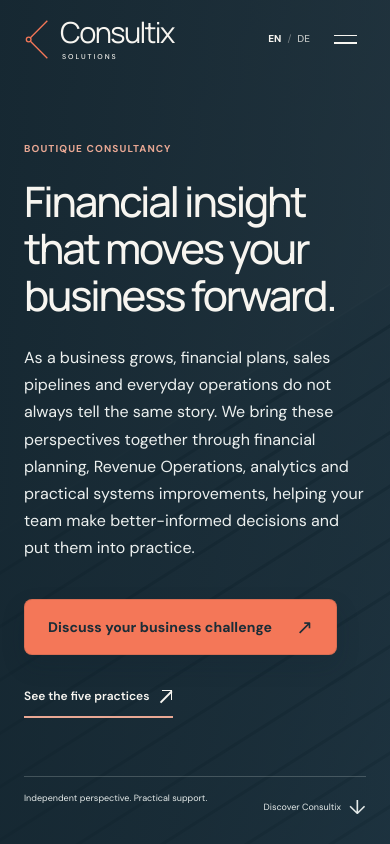
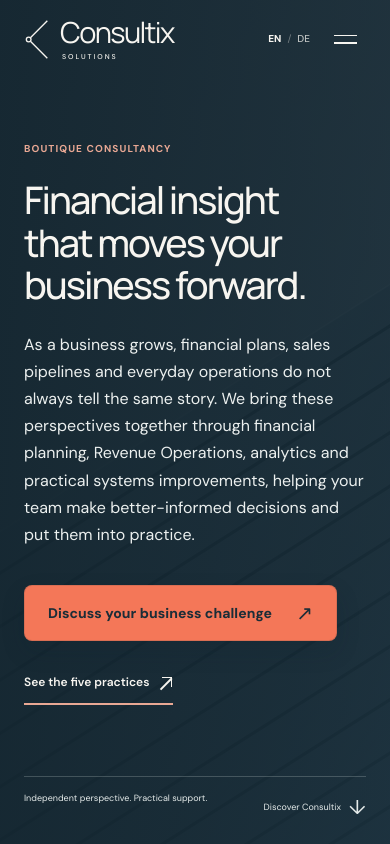
Before and after one commit to tinajanks-sketch/website, a website: page index.html in a window 390 px wide. Shown: the top 844 px of the page. Drawn offline with Linux system fonts and the light colour scheme.

Commit message:
Reduce hero heading further and preserve original logo styling

```diff
--- a/style.css
+++ b/style.css
@@ -400,7 +400,7 @@ button:focus-visible,a:focus-visible,input:focus-visible,select:focus-visible,te
     linear-gradient(0deg,rgba(17,34,42,.45),transparent 55%);
 }
 .hero h1{
-  font-size:clamp(54px,6.05vw,94px);
+  font-size:clamp(49px,5.2vw,80px);
   line-height:1.08;
   letter-spacing:-.056em;
   font-weight:500;
@@ -505,17 +505,17 @@ h2{letter-spacing:-.048em}
 .field input:focus-visible,.field select:focus-visible,.field textarea:focus-visible{border-color:var(--mineral)}
 .enquiry-form{border-radius:12px}
 @media(max-width:1200px){
-  .hero h1{font-size:clamp(58px,6.5vw,82px)}
+  .hero h1{font-size:clamp(52px,5.9vw,72px)}
   .hero-description{max-width:710px}
 }
 @media(max-width:1000px){
-  .hero h1{font-size:clamp(55px,7.4vw,76px)}
+  .hero h1{font-size:clamp(48px,6.3vw,65px)}
   .hero{padding-top:calc(var(--header-height) + 70px);min-height:780px}
   .hero-illustration{background-position:64% center}
 }
 @media(max-width:700px){
   .hero{padding-top:calc(var(--header-height) + 64px);min-height:100svh}
-  .hero h1{font-size:clamp(42px,9vw,63px);line-height:1.12;letter-spacing:-.052em;max-width:100%;text-wrap:pretty}
+  .hero h1{font-size:clamp(38px,8.1vw,52px);line-height:1.12;letter-spacing:-.052em;max-width:100%;text-wrap:pretty}
   .hero-description{font-size:16px;line-height:1.7;max-width:620px;margin-top:25px}
   .hero-illustration{background-position:68% center;opacity:.38}
   .hero:after{background:linear-gradient(90deg,rgba(19,37,47,.91),rgba(19,37,47,.69))}
@@ -525,7 +525,7 @@ h2{letter-spacing:-.048em}
   .forecast-demo{border-radius:10px}
 }
 @media(max-width:380px){
-  .hero h1{font-size:clamp(39px,11.8vw,44px)}
+  .hero h1{font-size:clamp(35px,10vw,39px)}
   .hero-description{font-size:15.5px}
   .hero-actions{align-items:flex-start}
   .hero-actions .button{width:100%}
@@ -537,7 +537,7 @@ h2{letter-spacing:-.048em}
 }
 
 
-/* High-visibility primary CTA and refreshed Consultix mark, owner feedback 29 Oct 2026.
+/* High-visibility primary CTA, preserving the established Consultix logo, owner feedback 29 Oct 2026.
    Copper remains the restrained brand accent; vivid coral is reserved for primary actions. */
 :root{--cta-coral:#F47758;--cta-coral-hover:#FFA080}
 .button{
@@ -574,9 +574,6 @@ h2{letter-spacing:-.048em}
   transition:transform .18s ease;
 }
 .hero-actions .button:hover::after{transform:translate(2px,-2px)}
-.site-header:not(.is-scrolled):not(.menu-open) .brand-mark,
-.site-footer .brand-mark{color:var(--cta-coral)}
-.site-header.is-scrolled .brand-mark,.site-header.menu-open .brand-mark{color:var(--coral)}
 @media(max-width:700px){
   .hero-actions .button{min-height:56px;font-size:14px;padding:15px 23px}
 }
```
